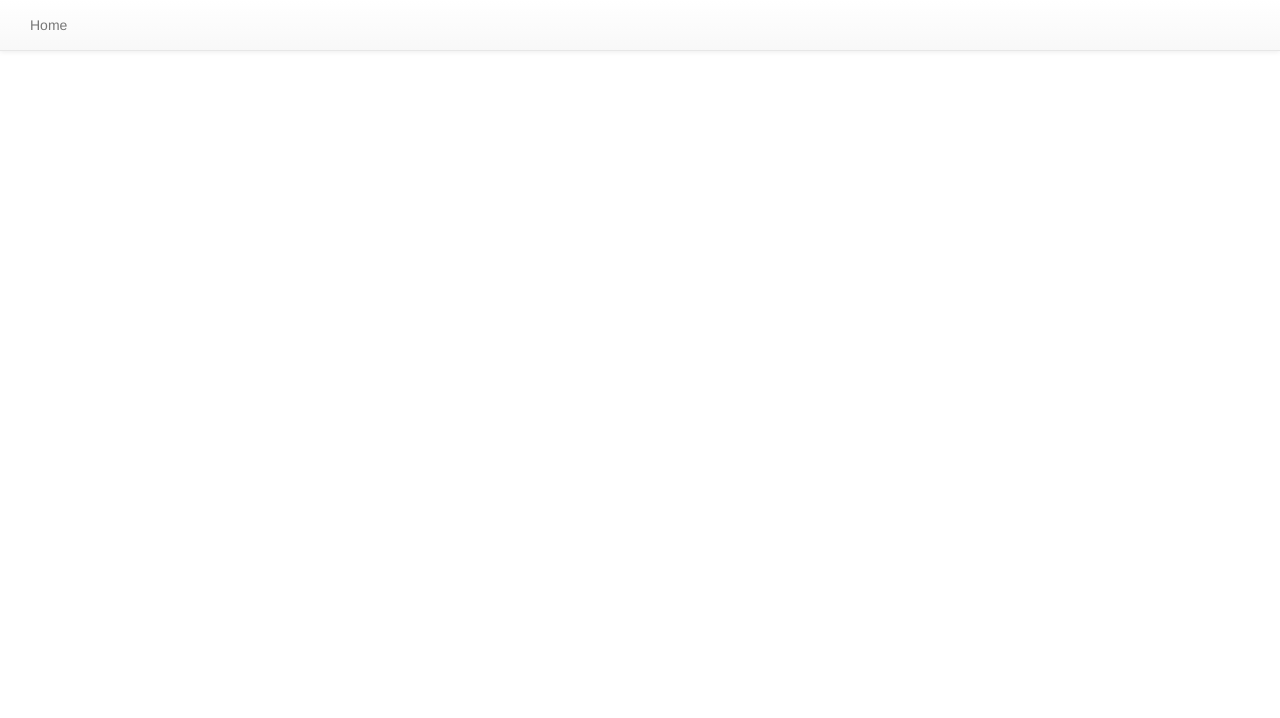
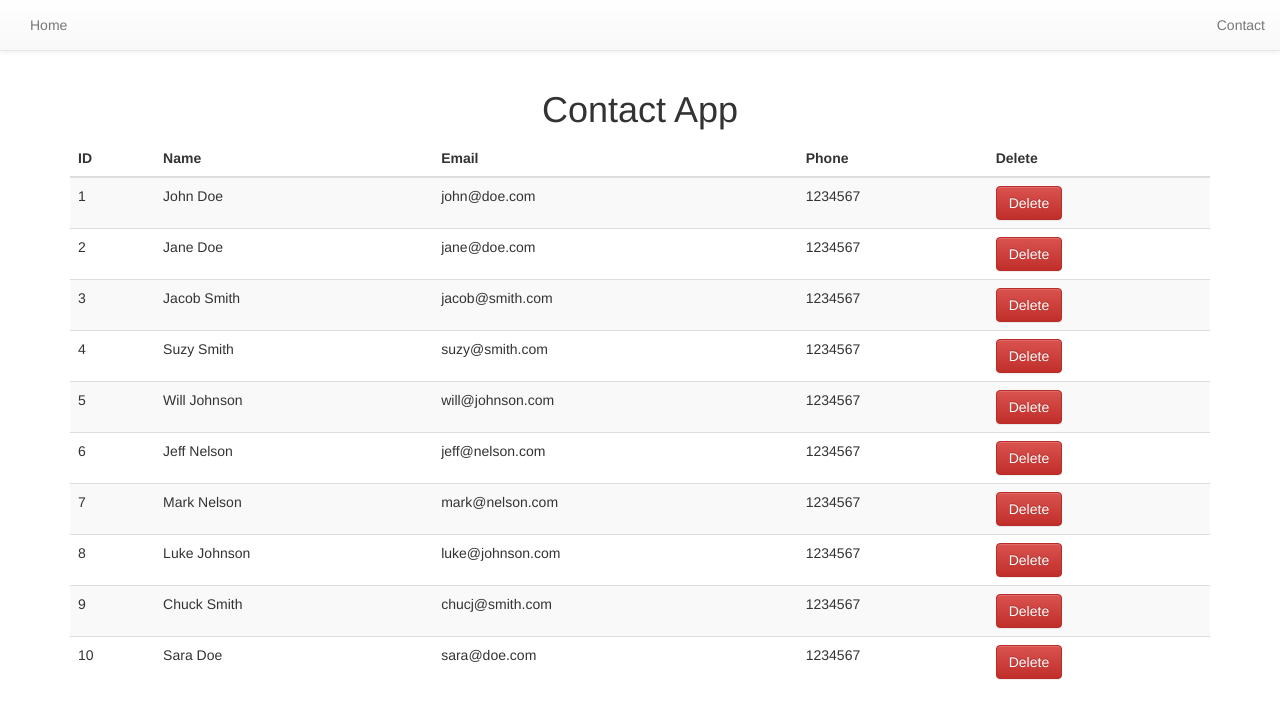
Before and after one commit to gkw-learning/angular, an Angular app: page /contact in a window 1280 px wide. Before the commit this address led to /. Shown: the top 718 px of the page. Built offline with nearby package versions, Linux system fonts and the light colour scheme.

Commit message:
day 3 contact app

```diff
--- a/src/app/app-routing.module.ts
+++ b/src/app/app-routing.module.ts
@@ -1,9 +1,11 @@
 import { NgModule } from '@angular/core';
 import { RouterModule, Routes } from '@angular/router';
 import { HomeComponent } from './home/home.component';
+import { ContactComponent } from './contact/contact.component';
 
 const routes: Routes = [
-  { path: '', component: HomeComponent}
+  { path: '', component: HomeComponent},
+  { path: 'contact', component: ContactComponent }
 ];
 
 @NgModule({
--- a/src/app/app.component.html
+++ b/src/app/app.component.html
@@ -11,7 +11,9 @@
       <ul class="nav navbar-nav">
         <li><a routerLink="/">Home</a></li>
       </ul>
-      <ul class="nav navbar-nav navbar-right"></ul>
+      <ul class="nav navbar-nav navbar-right">
+        <li><a routerLink="/contact">Contact</a></li>
+      </ul>
     </div>
   </div>
 </nav>
--- a/src/app/app.module.ts
+++ b/src/app/app.module.ts
@@ -6,11 +6,13 @@ import { FormsModule } from '@angular/forms';
 import { AppComponent } from './app.component';
 import { AppRoutingModule } from './/app-routing.module';
 import { HomeComponent } from './home/home.component';
+import { ContactComponent } from './contact/contact.component';
 
 @NgModule({
   declarations: [
     AppComponent,
-    HomeComponent
+    HomeComponent,
+    ContactComponent
   ],
   imports: [
     BrowserModule,
--- /dev/null
+++ b/src/app/contact.ts
@@ -0,0 +1,6 @@
+export class Contact {
+  id: number;
+  name: string;
+  phone: string;
+  email: string;
+}
--- a/src/app/contact/contact.component.html
+++ b/src/app/contact/contact.component.html
@@ -1,3 +1,25 @@
-<p>
-  contact works!
-</p>
+<div class="container" style="margin-top: 70px;">
+  <div class="row">
+    <h1 class="text-center">Contact App</h1>
+  </div>
+  <table class="table table-striped">
+  <thead>
+    <tr>
+      <th>ID</th>
+      <th>Name</th>
+      <th>Email</th>
+      <th>Phone</th>
+      <th>Delete</th>
+    </tr>
+  </thead>
+  <tbody>
+    <tr *ngFor="let contact of contacts">
+      <td>{{ contact.id }}</td>
+      <td>{{ contact.name }}</td>
+      <td>{{ contact.email }}</td>
+      <td>{{ contact.phone}} </td>
+      <td><a href="" class="btn btn-danger">Delete</a></td>
+    </tr>
+  </tbody>
+</table>
+</div>
--- a/src/app/contact/contact.component.ts
+++ b/src/app/contact/contact.component.ts
@@ -1,4 +1,5 @@
 import { Component, OnInit } from '@angular/core';
+import { CONTACTS } from '../mock-contacts';
 
 @Component({
   selector: 'app-contact',
@@ -7,6 +8,8 @@ import { Component, OnInit } from '@angular/core';
 })
 export class ContactComponent implements OnInit {
 
+  contacts = CONTACTS;
+
   constructor() { }
 
   ngOnInit() {
--- /dev/null
+++ b/src/app/mock-contacts.ts
@@ -0,0 +1,14 @@
+import { Contact } from './contact';
+
+export const CONTACTS: Contact[] = [
+  { id: 1, name: 'John Doe', email: 'john@doe.com', phone: '1234567' },
+    { id: 2, name: 'Jane Doe', email: 'jane@doe.com', phone: '1234567' },
+    { id: 3, name: 'Jacob Smith', email: 'jacob@smith.com', phone: '1234567' },
+    { id: 4, name: 'Suzy Smith', email: 'suzy@smith.com', phone: '1234567' },
+    { id: 5, name: 'Will Johnson', email: 'will@johnson.com', phone: '1234567' },
+    { id: 6, name: 'Jeff Nelson', email: 'jeff@nelson.com', phone: '1234567' },
+    { id: 7, name: 'Mark Nelson', email: 'mark@nelson.com', phone: '1234567' },
+    { id: 8, name: 'Luke Johnson', email: 'luke@johnson.com', phone: '1234567' },
+    { id: 9, name: 'Chuck Smith', email: 'chucj@smith.com', phone: '1234567' },
+    { id: 10, name: 'Sara Doe', email: 'sara@doe.com', phone: '1234567' },
+];
--- a/src/index.html
+++ b/src/index.html
@@ -2,7 +2,7 @@
 <html lang="en">
 <head>
   <meta charset="utf-8">
-  <title>AngularD2</title>
+  <title>Geekwise Angular</title>
   <base href="/">
 
   <meta name="viewport" content="width=device-width, initial-scale=1">
```
